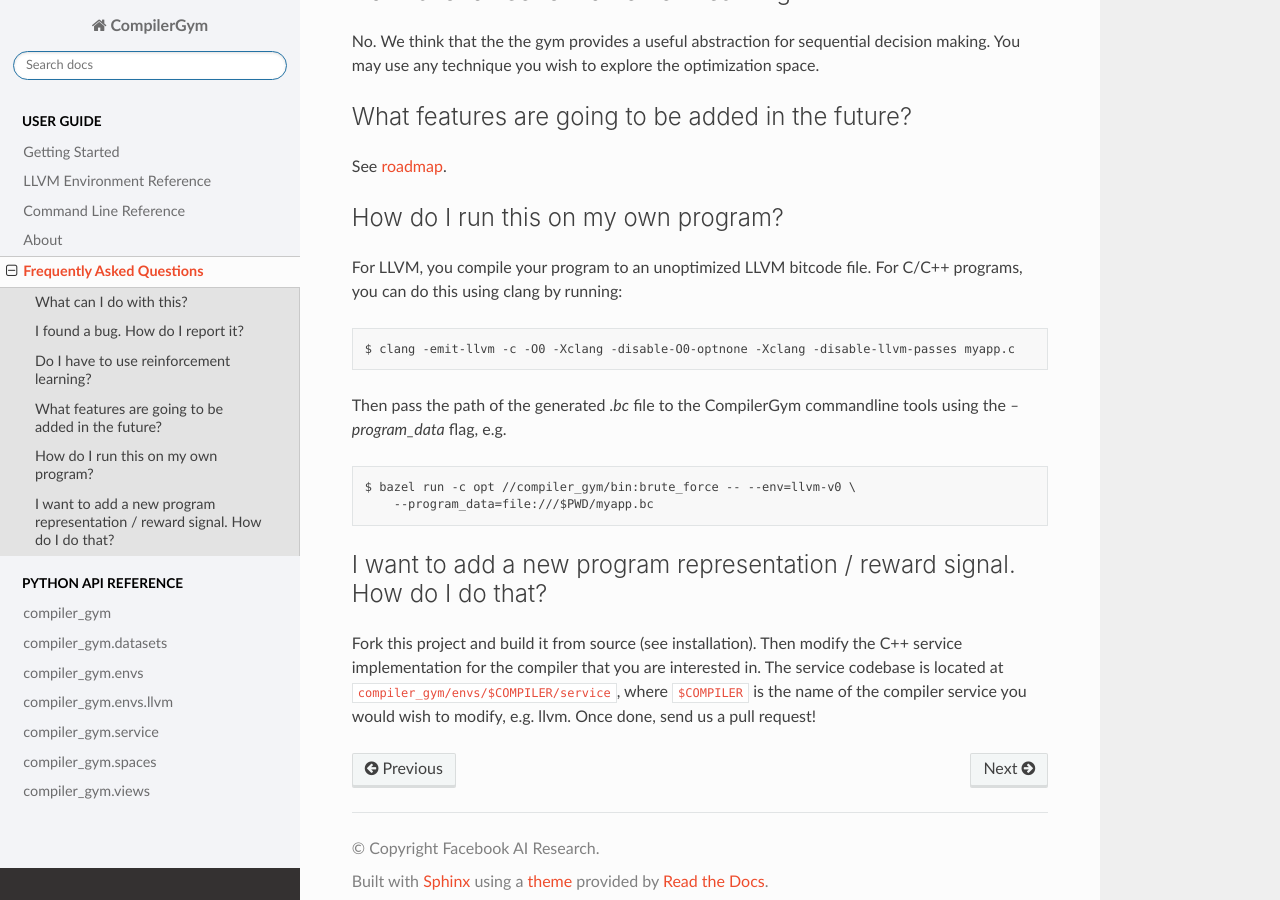
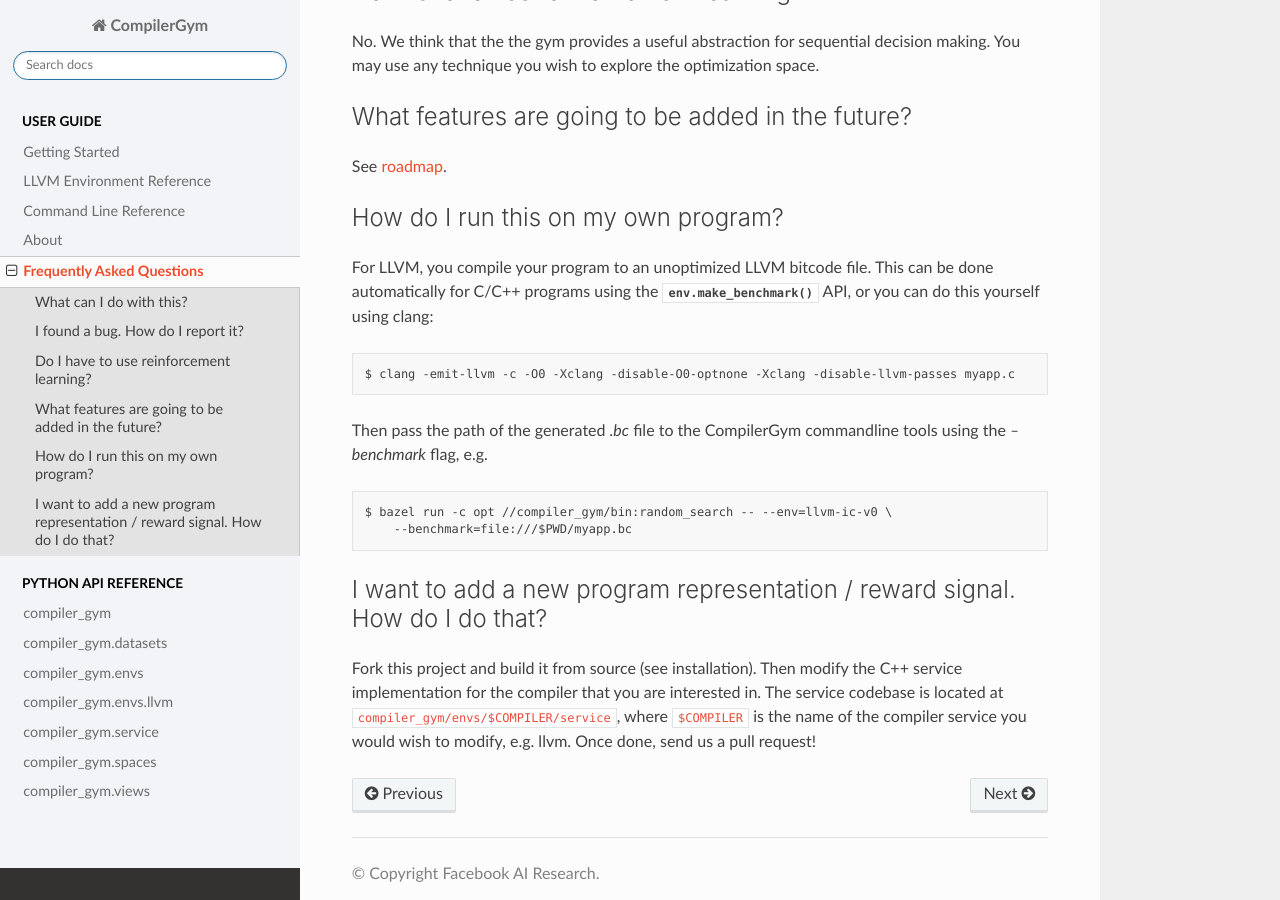
Before and after one commit to facebookresearch/CompilerGym, a Sphinx documentation site: the page built from docs/source/faq.rst, in a window 1280 px wide and 900 px high, scrolled down 869 px. Built offline with Sphinx 7.4.7 and the Read the Docs theme 2.0.0, drawn with Linux system fonts in a browser that asks for light colours; pages that are not in the unit, such as notebooks, are missing from menus.

Commit message:
Merge --program_data flag behavior into --benchmark flag.

```diff
--- a/docs/source/faq.rst
+++ b/docs/source/faq.rst
@@ -52,19 +52,21 @@ How do I run this on my own program?
 ------------------------------------
 
 For LLVM, you compile your program to an unoptimized LLVM bitcode
-file. For C/C++ programs, you can do this using clang by running:
+file. This can be done automatically for C/C++ programs using the
+:meth:`env.make_benchmark() <compiler_gym.envs.llvm.make_benchmark>` API, or
+you can do this yourself using clang:
 
 ::
 
     $ clang -emit-llvm -c -O0 -Xclang -disable-O0-optnone -Xclang -disable-llvm-passes myapp.c
 
 Then pass the path of the generated `.bc` file to the CompilerGym
-commandline tools using the `--program_data` flag, e.g.
+commandline tools using the `--benchmark` flag, e.g.
 
 ::
 
-    $ bazel run -c opt //compiler_gym/bin:brute_force -- --env=llvm-v0 \
-        --program_data=file:///$PWD/myapp.bc
+    $ bazel run -c opt //compiler_gym/bin:random_search -- --env=llvm-ic-v0 \
+        --benchmark=file:///$PWD/myapp.bc
 
 
 I want to add a new program representation / reward signal. How do I do that?
```
Also changed, not shown: 2 other files.
